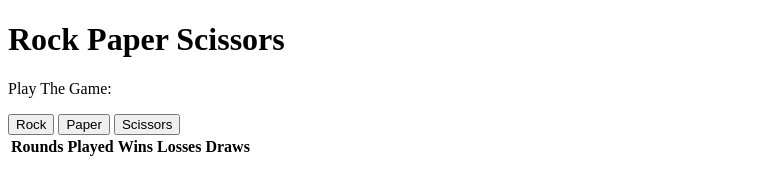
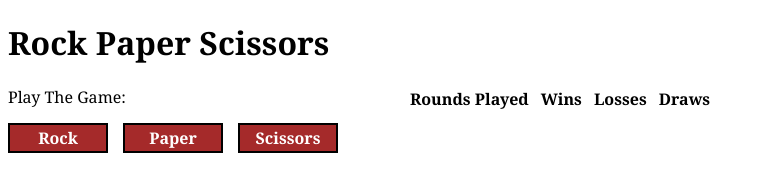
Before and after one commit to cabbagestamps/rockpaperscissors, a plain HTML site: page index.html in a window 1280 px wide. Shown: the whole page, without its empty margins (0-765 px from the left). Drawn offline with Linux system fonts and the light colour scheme.

Commit message:
Add stylesheet with flexbox Make 5 round game, with game over messages

```diff
--- a/index.html
+++ b/index.html
@@ -6,17 +6,30 @@
     <meta name="viewport" content="width=device-width, initial-scale=1.0">
     <title>Rock Paper Scissors</title>
     <script src= "./script.js" defer></script>
+    <link rel="stylesheet" href="./style.css">
 </head>
 <body>
     <h1>Rock Paper Scissors</h1>
+    <div class='content'>
+        <div class='leftItems'>
+            <div id='options'>
                 <p>Play The Game: </p>
+                <div class='buttons'>
                     <button id='rock'>Rock</button>
                     <button id='paper'>Paper</button>
                     <button id='scissors'>Scissors</button>
+                </div>
+
+            </div>
+
+
             <div class='results'>
                 <div id='compSelDiv'></div>
                 <div id='result'></div>
             </div>
+        </div>
+
+
         <table id='table'>
             <tr id ='tallyHeadings'>
                 <th>Rounds Played</th>
@@ -31,5 +44,7 @@
                 <td id='draws'></td>
             </tr>
         </table>
+    </div>
+
 </body>
 </html>
--- a/script.js
+++ b/script.js
@@ -16,11 +16,6 @@ let wins = 0;
 let draws = 0;
 let losses = 0;
 let roundsPlayed = 0
-//  while (roundsLeft > 0) {
- //   playRound()
- //   --roundsLeft;
- // }
-
 
 function playRound(playerSelection, computerSelection) {
     computerSelection = computerPlay();
@@ -49,6 +44,20 @@ function updateResults(){
   document.getElementById('wins').textContent = wins;
   document.getElementById('draws').textContent = draws;
   document.getElementById('losses').textContent = losses;
+  if (roundsPlayed === 5) {
+    compSelDiv.textContent = 'Game over';
+    if (wins > losses) {
+      result.textContent = 'A grand victory!';
+    } else if (losses > wins) {
+      result.textContent = 'A dismal defeat.';
+    } else {
+      result.textContent = 'A confusing draw...';
+    }
+    wins = 0;
+    losses = 0;
+    draws = 0;
+    roundsPlayed = 0;
+  };
 };
 
 let result = document.getElementById('result');
@@ -70,6 +79,7 @@ paperButton.addEventListener('click', () => {
   compSelDiv.textContent = 'The Computer chose: ' + compChoiceText;
   result.textContent = 'This round resulted in a: ' + roundResult;
   updateResults();
+
 });
 
 let scissorsButton = document.querySelector('#scissors');
--- /dev/null
+++ b/style.css
@@ -0,0 +1,47 @@
+* {
+    font-family: Georgia, 'Times New Roman', Times, serif;
+}
+
+p {
+    margin: 0
+}
+
+.content {
+    background-color: white;
+    display: flex;
+    align-items: flex-start;
+    gap: 50px;
+}
+
+button {
+    color: white;
+    background-color: brown;
+    width: 100px;
+    height: 30px;
+    font-weight: 600;
+    border: 2px solid black;
+    margin: 15px 15px 15px 0;
+    font-size: 16px;
+}
+
+#options {
+    display: flex;
+    flex-direction: column;
+}
+
+.buttons {
+    display: flex;
+    flex-direction: row;
+}
+
+.leftItems {
+    display: flex;
+    flex-direction: column;
+}
+
+table {
+    text-align: center;
+}
+th {
+    padding: 0 5px 15px 5px;
+}
```
Lines whose indentation alone changed are shown as unchanged.
